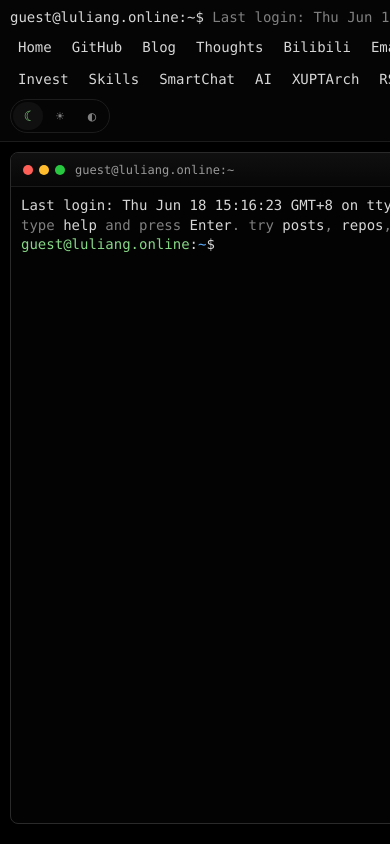
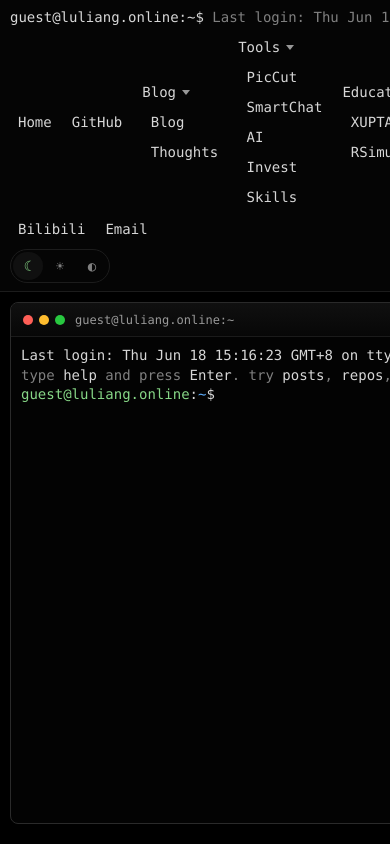
Before and after one commit to Luyoung0001/myWebsite, a website: page index.html in a window 390 px wide. Shown: the top 844 px of the page. Drawn offline with Linux system fonts and the light colour scheme.

Commit message:
Group topbar links into menus

```diff
--- a/index.html
+++ b/index.html
@@ -141,7 +141,9 @@
             min-width: 0;
         }
 
-        .topbar-links a {
+        .topbar-link,
+        .menu-trigger,
+        .menu-panel a {
             min-height: 28px;
             display: inline-flex;
             align-items: center;
@@ -149,14 +151,72 @@
             border-radius: 3px;
             padding: 0 8px;
             color: var(--fg);
-        }
-
-        .topbar-links a:hover,
-        .topbar-links a:focus-visible {
+            font: inherit;
+        }
+
+        .topbar-link:hover,
+        .topbar-link:focus-visible,
+        .menu-group:hover .menu-trigger,
+        .menu-group:focus-within .menu-trigger,
+        .menu-panel a:hover,
+        .menu-panel a:focus-visible {
             border-color: var(--hover-border);
             background: var(--hover-bg);
             color: var(--green);
             outline: none;
+        }
+
+        .menu-group {
+            position: relative;
+            display: inline-flex;
+        }
+
+        .menu-trigger {
+            background: transparent;
+            cursor: default;
+        }
+
+        .menu-trigger::after {
+            content: "";
+            width: 0;
+            height: 0;
+            margin-left: 6px;
+            border-left: 4px solid transparent;
+            border-right: 4px solid transparent;
+            border-top: 5px solid currentColor;
+            opacity: .7;
+        }
+
+        .menu-panel {
+            position: absolute;
+            top: 100%;
+            right: 0;
+            z-index: 20;
+            min-width: 180px;
+            display: grid;
+            gap: 2px;
+            padding: 10px 6px 6px;
+            border: 1px solid var(--border);
+            border-radius: 6px;
+            background: var(--panel-solid);
+            box-shadow: var(--shadow);
+            opacity: 0;
+            transform: translateY(-2px);
+            pointer-events: none;
+            transition: opacity 160ms ease, transform 160ms ease;
+        }
+
+        .menu-group:hover .menu-panel,
+        .menu-group:focus-within .menu-panel {
+            opacity: 1;
+            transform: translateY(0);
+            pointer-events: auto;
+        }
+
+        .menu-panel a {
+            justify-content: space-between;
+            width: 100%;
+            white-space: nowrap;
         }
 
         .theme-toggle {
@@ -824,8 +884,26 @@
                 gap: 6px;
             }
 
-            .topbar-links a {
+            .topbar-link,
+            .menu-trigger,
+            .menu-panel a {
                 padding: 0 7px;
+            }
+
+            .menu-group {
+                display: grid;
+            }
+
+            .menu-panel {
+                position: static;
+                min-width: 0;
+                padding: 2px 0 0 1ch;
+                border: 0;
+                background: transparent;
+                box-shadow: none;
+                opacity: 1;
+                transform: none;
+                pointer-events: auto;
             }
 
             .workspace,
@@ -983,9 +1061,30 @@
             ...siteLinks.map(site => `  ${site.key.padEnd(9, " ")} ${site.href}  - ${site.description}`)
         ].join("\n");
 
-        topbarLinks.innerHTML = siteLinks.map(site => (
-            `<a href="${escapeHtml(site.href)}" target="_blank" rel="noopener noreferrer" title="${escapeHtml(site.description)}">${escapeHtml(site.label)}</a>`
-        )).join("");
+        const topbarGroups = [
+            { type: "link", key: "home" },
+            { type: "link", key: "github" },
+            { type: "menu", label: "Blog", keys: ["blog", "thoughts"] },
+            { type: "menu", label: "Tools", keys: ["piccut", "smartchat", "ai", "invest", "skills"] },
+            { type: "menu", label: "Education", keys: ["xuptarch", "rsimu"] },
+            { type: "link", key: "bilibili" },
+            { type: "link", key: "email" }
+        ];
+        const siteByKey = Object.fromEntries(siteLinks.map(site => [site.key, site]));
+
+        function renderTopbarItem(item) {
+            if (item.type === "link") {
+                const site = siteByKey[item.key];
+                return `<a class="topbar-link" href="${escapeHtml(site.href)}" target="_blank" rel="noopener noreferrer" title="${escapeHtml(site.description)}">${escapeHtml(site.label)}</a>`;
+            }
+            const items = item.keys.map(key => {
+                const site = siteByKey[key];
+                return `<a href="${escapeHtml(site.href)}" target="_blank" rel="noopener noreferrer" title="${escapeHtml(site.description)}">${escapeHtml(site.label)}</a>`;
+            }).join("");
+            return `<span class="menu-group"><button class="menu-trigger" type="button" aria-haspopup="true">${escapeHtml(item.label)}</button><span class="menu-panel">${items}</span></span>`;
+        }
+
+        topbarLinks.innerHTML = topbarGroups.map(renderTopbarItem).join("");
 
         const PAGE_SIZE = 10;
         const BLOG_ARCHIVES_URL = `${links.blog}archives/`;
--- a/validate-site.mjs
+++ b/validate-site.mjs
@@ -3,6 +3,9 @@ import fs from 'node:fs/promises';
 const requiredHtmlMarkers = [
   'class="topbar-links"',
   'class="theme-toggle"',
+  'class="menu-group"',
+  'class="menu-panel"',
+  'const topbarGroups',
   'data-theme-mode="dark"',
   'data-theme-mode="light"',
   'data-theme-mode="system"',
```
Also changed, not shown: README.md.
